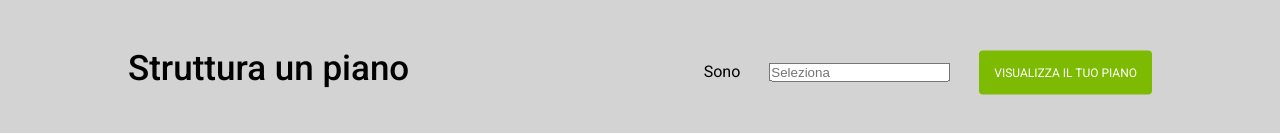
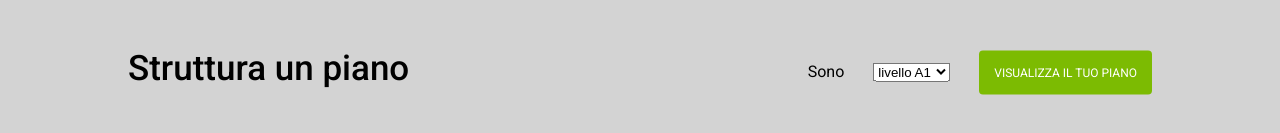
Before and after one commit to luigitroiano/htmlcss-fluentify, a plain HTML site: page index.html in a window 1280 px wide. Shown: the part 1627-1760 px from the top of the page. Drawn offline with Linux system fonts and the light colour scheme.

Commit message:
Completato esercizio 2.0
Ho risolto il problema del input nel footer. L ho trasformato in un tag select.

```diff
--- a/index.html
+++ b/index.html
@@ -129,8 +129,15 @@
             <!-- /footer left -->
             <!-- footer right -->
             <div class="footer_right fl">
-              <span class="mg_25">Sono</span>
-              <input class="mg_25" type="text" placeholder="Seleziona">
+              <span>Sono</span>
+              <select class="mg_25" name="level">
+                <option value="livello A1">livello A1</option>
+                <option value="livello A2">livello A2</option>
+                <option value="livello B1">livello B1</option>
+                <option value="livello B2">livello B2</option>
+                <option value="livello C1">livello C1</option>
+                <option value="livello C2">livello C2</option>
+              </select>
               <a class="mg_25 bg_green botton_large" href="#">visualizza il tuo piano</a>
             </div>
             <!-- /footer right -->
```
